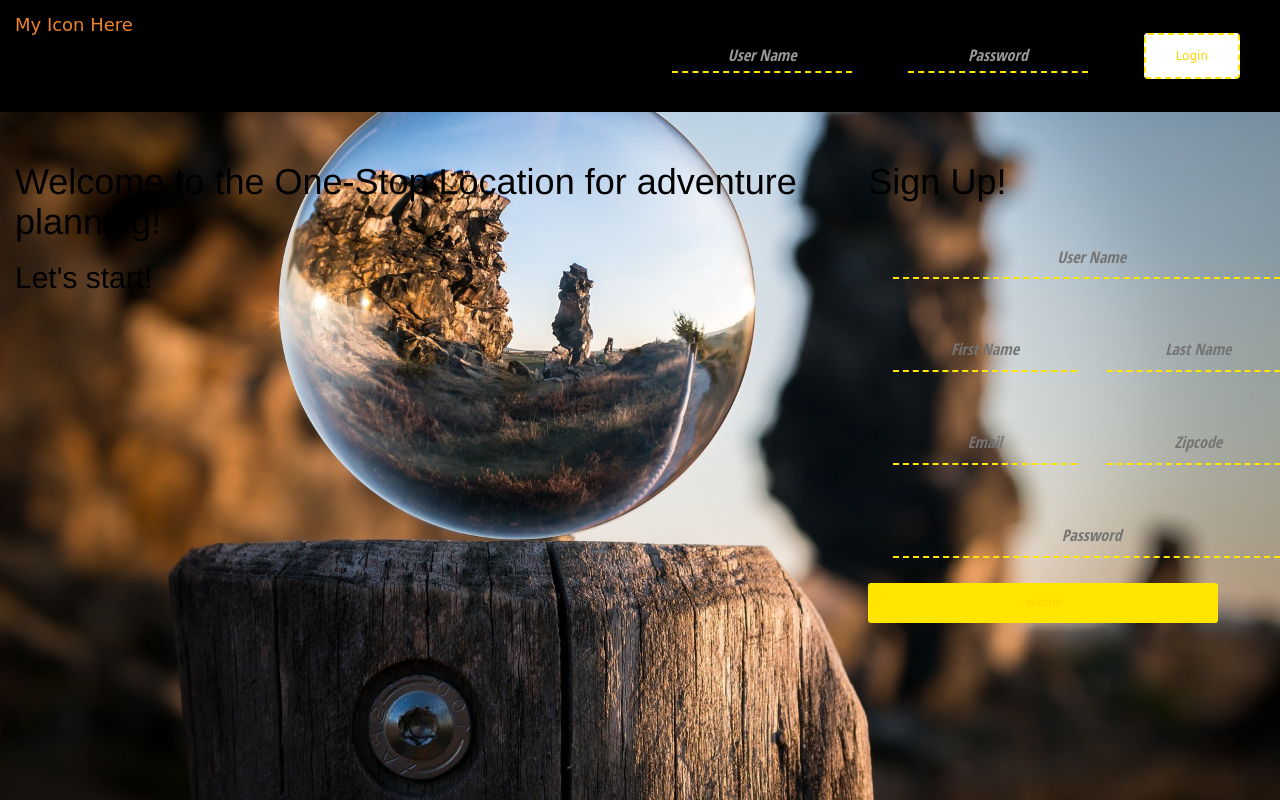
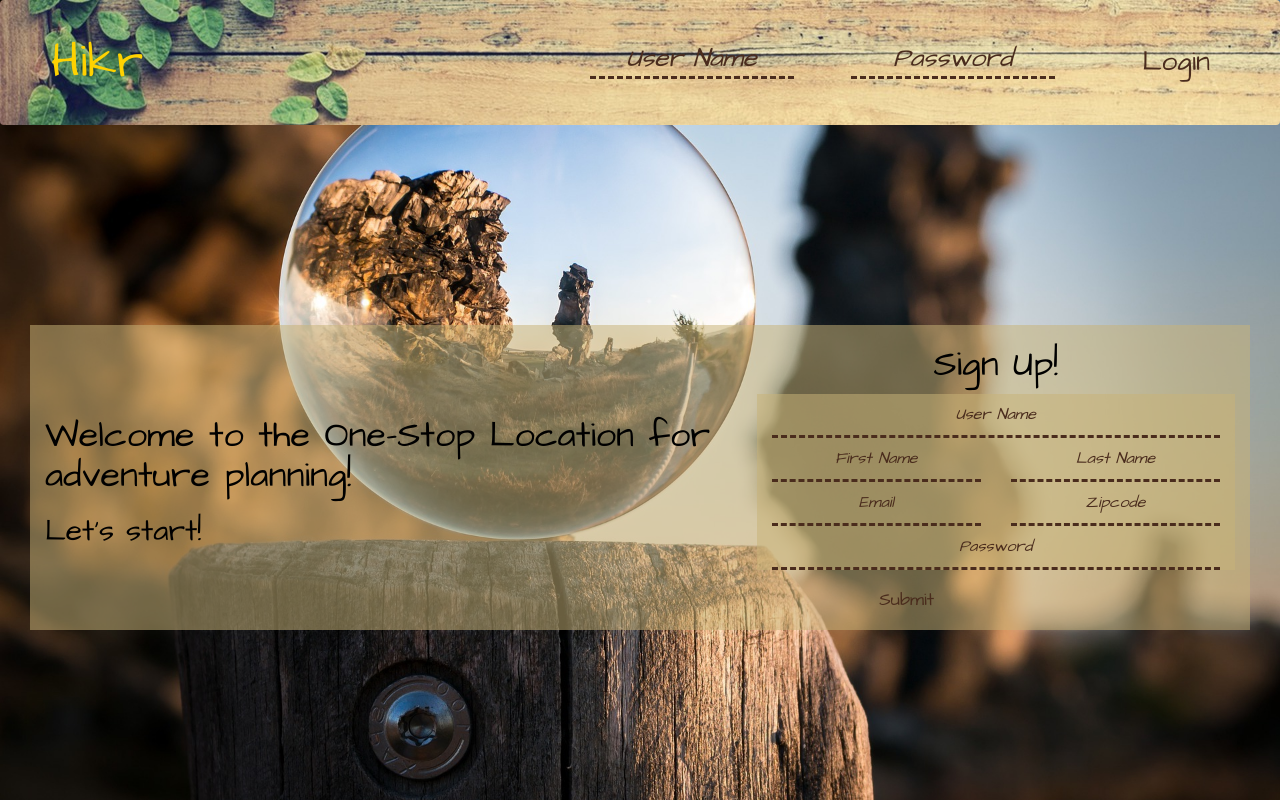
Before and after one commit to BlerinaAliaj/HB-Project, a Flask app: page / in a window 1280 px wide. Run offline with Flask 2, Linux system fonts and the light colour scheme; some libraries are stand-ins or nearby versions.

Commit message:
demo ready version

```diff
--- a/seed.py
+++ b/seed.py
@@ -75,11 +75,11 @@ if __name__ == "__main__":
 
     # Add Trips
     yos = Trip(trip_code='yose000', trip_name='Yosemite Winter Backpacking',
-                    date_created=datetime.datetime.now())
+                    date_created=datetime.datetime.now(), date_start=datetime.datetime.now())
     bv = Trip(trip_code='bear000', trip_name='Bear Valley Winter Backpacking',
-                    date_created=datetime.datetime.now())
+                    date_created=datetime.datetime.now(), date_start=datetime.datetime.now())
     kc = Trip(trip_code='king000', trip_name='King Canyon Summer Backpacking',
-                    date_created=datetime.datetime.now())
+                    date_created=datetime.datetime.now(), date_start=datetime.datetime.now())
 
     trip1 = UserTrip(trip_code='yose000', user_id='eagle5')
     trip2 = UserTrip(trip_code='bear000', user_id='eagle5')
--- a/static/chat.js
+++ b/static/chat.js
@@ -12,7 +12,7 @@ $(document).ready(function() {
 
 
 socket.on('message', function(msg) {
-  $("#messages").append('<li class="right clearfix"><span class="chat-img pull-right"><img src="http://placehold.it/50/FA6F57/fff&text=ME" alt="User Avatar" class="img-circle"/></span><div class="chat-body clearfix"><div class="header"><small class=" text-muted"><span class="glyphicon glyphicon-time"></span>13 mins ago</small><strong class="pull-right primary-font">'+ userid + '</strong></div><p>' + msg +'</p></div></li>');
+  $("#messages").append('<li class="right clearfix"><span class="chat-img pull-right"><img src="http://placehold.it/50/C5D4A4/fff&text=ME" alt="User Avatar" class="img-circle"/></span><div class="chat-body clearfix"><div class="header"><small class=" text-muted"><span class="glyphicon glyphicon-time"></span>a moment ago</small><strong class="pull-right primary-font">'+ userid + '</strong></div><p>' + msg +'</p></div></li>');
   console.log('Received message');
 });
 
--- a/static/create_trip.js
+++ b/static/create_trip.js
@@ -11,7 +11,7 @@
 
 $(".tripform").on('click', function() {
   submitTrip(evt);
-  $("#myModal").modal('hide');
+  // $("#myModal").modal('hide');
 
 });
 
--- a/static/homepage.css
+++ b/static/homepage.css
@@ -13,25 +13,96 @@ body {
   line-height: 1.3;
   -webkit-font-smoothing: antialiased;
 
+
+}
+
+nav.navbar, .navbar-default, .navbar-brand, .navbar-default, .navbar-nav li a {
+  background-image: url(navbar2.jpeg);
+  margin-bottom: 0;
+  border: none;
+  color: #ffd200;
+  font-family: 'Architects Daughter', cursive;
+  font-size: 18px;
+
+}
+
+.navbar-default, .navbar-default .navbar-nav li a {
+  color: #ED8429;
+  -webkit-font-smoothing: antialiased;
+}*/
+
+
+div.container-fluid {
+  /*margin-top: 30px;*/
+  margin-left: 15px;
+  display: flex;
+  align-items: center;
+  margin: 15px;
+  padding: 15px;
+
+}
+
+.navbar-header {
+  font-family: 'Architects Daughter', cursive;
+  font-size: 28px;
+  margin-left: 30px;
+
 }
 
 
+.row {
+  background: rgba(201, 179, 121, 0.525);
+  height: 100%;
+  margin-top: 200px;
+  margin-left: 15px;
+  margin-right: 15px;
+  display: flex;
+  align-items: center;
 
-
-.navbar, .navbar-default .navbar-brand, .navbar-default .navbar-nav li a {
-    background: rgba(0, 0, 0, 1);
-    border: none;
-    border-radius: 0;
-    color: #ffd200;
-    font-family: 'Pacifico', cursive;
-    font-size: 18px;
+ /* padding-bottom: 80px;*/
 }
 
-.navbar-default .navbar-brand:hover, .navbar-default .navbar-nav li a:hover {
-  color: #ED8429;
+#register {
+  margin: 0px;
+}
+#uname {
+  margin: 0px;
+}
+#uname1, #pwd1 {
+  color: #4A2C1D;
+  font-size: 18px;
 }
 
-#h1left {
+#fname {
+  margin: 0px;
+}
+#lname {
+  margin: 0px;
+}
+#email {
+  margin: 0px;
+}
+#zipc {
+  margin: 0px;
+}
+#pwd {
+  margin: 0px;
+}
+
+#signup {
+  text-align: center;
+}
+
+h1, h2 {
+  font-family: 'Architects Daughter', cursive;
+}
+
+#appname{
+  margin: 36px;
+  font-size: 48px;
+}
+
+/*#h1left {
     color: #000;
     font-family: 'Pacifico', cursive;
     font-size:88px;
@@ -40,54 +111,25 @@ body {
     padding-bottom: 75px;
 }
 
-#h1right{
-    color: #ffe500;
-    font-family: 'Pacifico', cursive;
-    font-size:88px;
-    text-align: left;
-    padding-top: 40px;
-    padding-bottom: 75px;
+ opacity: .65;*/
+
+
+::-webkit-input-placeholder {
+  color: #4A2C1D;
 }
 
-#signup {
-    color: #ffe500;
-    font-family: 'Pacifico', cursive;
-    text-align: center;
-    padding-bottom: 10px;
-    margin-top: 0px;
+.form-control::-webkit-input-placeholder {
+  color: #4A2C1D;
+  font-size: 26px;
+  margin-top: 50px;
 }
 
-.left {
-/*    background-color: #ffd200;*/
-/*    opacity: .65;*/
-    background: rgba(255, 230, 20, 0.65);
-    height: 100%;
-    line-height: 1.3;
-    position: fixed;
-    width: 50%;
-    height: 100%;
-    top: 50px;
-    left: 0;
-}
-
-.right{
-/*    background-color: #000;
-    opacity: .65;*/
-    background: rgba(0, 0, 0, 0.85);
-    height: 100%;
-    line-height: 1.3;
-    right: 0;
-    position: fixed;
-    width: 50%;
-    height: 100%;
-    top: 50px;
-}
 
 p {
     margin-left: 150px;
     margin-right: 150px;
     text-align: center;
-    font-family: 'Open Sans Condensed', sans-serif;
+    font-family: 'Architects Daughter', cursive;
     font-weight: 700;
     font-size: 18px;
     color: #000;
@@ -98,47 +140,53 @@ input[type="text"], input[type="password"], input[type="email"] {
   padding: 10px 0px;
   background: transparent;
   border: 0;
-  border-bottom: 2px dashed #ffe500;
+  border-bottom: 3px dashed #4A2C1D;
   border-radius: 0;
   outline: none;
-  color: #ffd200;
+  color: #4A2C1D;
   font-size: 16px;
   text-align: center;
-  font-family: 'Open Sans Condensed', sans-serif;
+  /*font-family: 'Open Sans Condensed', sans-serif;*/
   font-weight: 300;
   font-style: italic;
   margin: 25px;
+  font-family: 'Architects Daughter', cursive;
 }
 
 input[type="submit"] {
   background: #ffe500;
+  margin: 0px;
   border: 0;
-  width: 350px;
-  height: 40px;
+  width: 300px;
+  height: 60px;
   border-radius: 3px;
-  color: #ffd200;
-  font-size: 12px;
+  color: #4A2C1D;
+  font-size: 18px;
   cursor: pointer;
+  background-color: transparent;
   transition: background 0.3s ease-in-out;
+  font-family: 'Architects Daughter', cursive;
 }
-input[type="submit"]:hover {
+/*input[type="submit"]:hover {
   background: #cccccc;
   animation-name: shake;
 }
+*/
 
-
-.btn {
+.btn, .btn-default, .btn:hover {
   margin: 25px;
   padding: 15px 30px;
-  border: 2px dashed #ffe500;
-  font-family: 'Pacifico', cursive;
-  font-size: 12px;
+  border: none;
+  font-family: 'Architects Daughter', cursive;
+  font-size: 28px;
   line-height: 1;
-  color: #ffd200;
+  color: #4A2C1D;
   text-decoration: none;
+  background-color: transparent;
+
 }
 
-.btn:hover {
-    color: #000;
-    background-color: #ffe500;
-}
+/*.btn:hover {
+    color: #4A2C1D;
+    background-color: #4A2C1D;
+}*/
--- a/templates/base.html
+++ b/templates/base.html
@@ -8,6 +8,7 @@
   <link href="https://maxcdn.bootstrapcdn.com/bootswatch/3.3.0/united/bootstrap.min.css"
           rel="stylesheet">
   <link href="/static/style.css" rel="stylesheet">
+  <link href="/static/homepage.css" rel="stylesheet">
   <script src="https://ajax.googleapis.com/ajax/libs/angularjs/1.3.2/angular.js"></script>
   <script src="https://ajax.googleapis.com/ajax/libs/angularjs/1.3.2/angular-route.js"></script>
 
@@ -25,7 +26,7 @@
           <span class="icon-bar"></span>
           <span class="icon-bar"></span>
         </button>
-        <a class="navbar-brand" href="#">My Icon Here</a>
+        <h1 id="appname">Hikr</h1>
       </div>
 
       <!-- Collect the nav links, forms, and other content for toggling -->
@@ -33,13 +34,13 @@
 
         <ul class="nav navbar-nav navbar-right">
           {% if 'user' in session %}
-            <li><a href="/profile">Member Profile</a></li>
-            <li><a href="/logout">Logout</a></li>
+            <li id="mempro"><a href="/profile">Member Profile</a></li>
+            <li id="lgo"><a href="/logout">Logout</a></li>
           {% else %}
             <form class="navbar-form navbar-right" action="/login" method="POST">
               <div class="form-group">
-                <input id="uname" type="text" class="form-control" placeholder="User Name" name='username'>
-                <input id="pwd" type="password" class="form-control" placeholder="Password" name='password'>
+                <input id="uname1" type="text" class="form-control" placeholder="User Name" name='username'>
+                <input id="pwd1" type="password" class="form-control" placeholder="Password" name='password'>
               </div>
               <button type="submit" class="btn btn-default">Login</button>
             </form>
--- a/templates/homepage.html
+++ b/templates/homepage.html
@@ -5,6 +5,7 @@
         rel="stylesheet">
 
 <link href="/static/homepage.css" rel="stylesheet">
+<link href="https://fonts.googleapis.com/css?family=Architects+Daughter" rel="stylesheet">
 
 {% endblock %}
 
@@ -13,29 +14,29 @@
 
 {% block content %}
 
-<div class="row">
+<div class="row" >
     <!--Columns go here-->
-    <div class="col-xs-8">
+    <div class="col-xs-7">
         <h1>Welcome to the One-Stop Location for adventure planning!</h1>
         <h2>Let's start!</h2>
     </div>
-    <div class="col-md-4">
-        <h1>Sign Up!</h1>
+    <div class="col-xs-5">
+        <h1 id="signup">Sign Up!</h1>
         <form id="registration" action="/register" method="POST">
-            <div class="row">
+            <div class="row" id="register">
                 <div class="col-xs-12">
                 <input id='uname' type="text" name="username" required placeholder="User Name" style="width: 100%">
                 </div>
             </div>
-            <div class="row">
+            <div class="row" id="register">
                 <div class="col-xs-6">
                 <input id='fname' type="text" name="firstname" required placeholder="First Name" style="width: 100%; padding-right: 0px">
                 </div>
-                <div class="col-xs-6">
+                <div class="col-xs-6" id='register'>
                 <input id='lname' type="text" name="lastname" required placeholder="Last Name" style="width: 100%; padding-left: 0px">
                 </div>
             </div>
-            <div class="row">
+            <div class="row" id="register">
                 <div class="col-xs-6">
                 <input id='email' type="email" name="email" required placeholder="Email" style="width: 100%; padding-left: 0px">
                 </div>
@@ -43,13 +44,13 @@
                 <input id='zipc' type="text" name="zipcode" placeholder="Zipcode" style="width: 100%; padding-left: 0px">
                 </div>
             </div>
-            <div class="row">
+            <div class="row" id="register">
                 <div class="col-xs-12">
                 <input id='pwd' type="password" name="password" required placeholder="Password" style="width: 100%; padding-left: 0px">
                 </div>
 
             </div>
-            <input type="submit" value="submit"><br>
+            <input type="submit" value="Submit"><br>
 
         </form>
     </div>
```
Also changed, not shown: static/myscript.js (+7 -1 lines), static/style.css (+92 -2 lines), templates/trip_detail.html (+9 -10 lines), static/ep_naturalwhite.png (added), static/navbar.jpeg (added), static/navbar2.jpeg (added).
